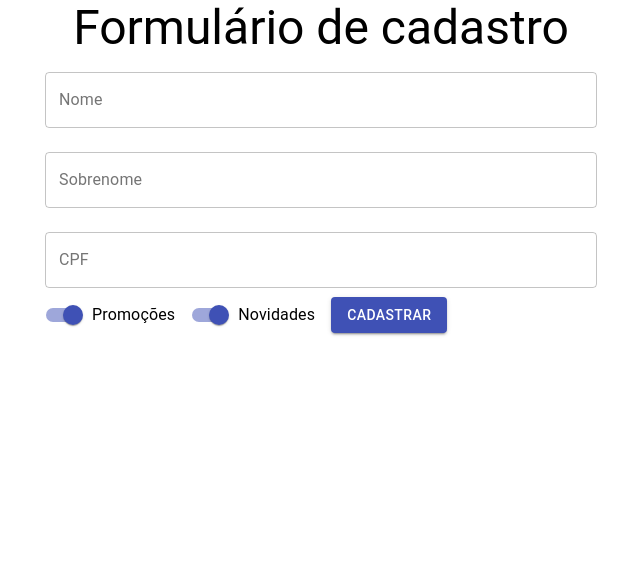
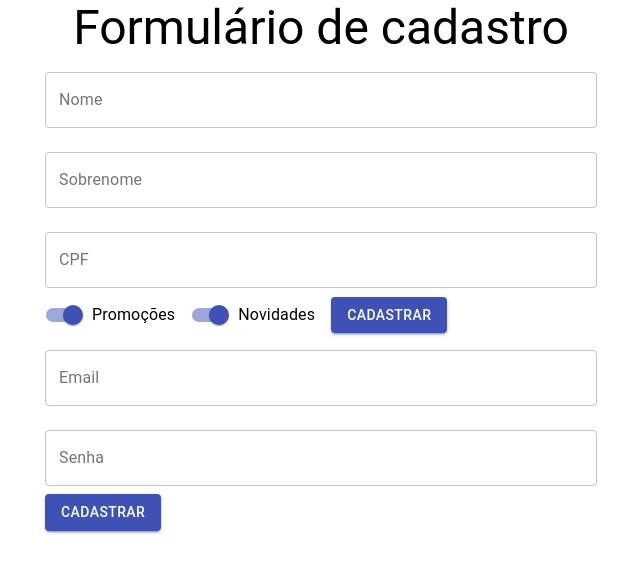
Before and after one commit to Louissilver/formcadastro_react, a React (Create React App) app: page / in a window 1280 px wide. Shown: the top 572 px of the page, without its empty margins (319-959 px from the left). Built offline with nearby package versions, Linux system fonts and the light colour scheme.

Commit message:
Inserindo mais campos

```diff
--- /dev/null
+++ b/src/components/FormularioCadastro/DadosPessoais.jsx
@@ -0,0 +1,109 @@
+import React, { useState } from "react";
+import { TextField, Button, Switch, FormControlLabel } from "@material-ui/core";
+
+// Criamos um function component
+// Trata-se de uma função que retorna um componente em jsx
+// Geralmente function components são stateless components
+function DadosPessoais({ onSubmit, validarCPF }) {
+  const [nome, setNome] = useState("");
+  const [sobrenome, setSobrenome] = useState("");
+  const [cpf, setCpf] = useState("");
+  const [promocoes, setPromocoes] = useState(true);
+  const [novidades, setNovidades] = useState(true);
+  const [erros, setErros] = useState({
+    cpf: {
+      valido: true,
+      texto: "",
+    },
+  });
+  return (
+    <form
+      onSubmit={(event) => {
+        event.preventDefault();
+        onSubmit({ nome, sobrenome, cpf, promocoes, novidades });
+      }}
+    >
+      <TextField
+        value={nome}
+        onChange={(event) => {
+          setNome(event.target.value);
+        }}
+        id="nome"
+        label="Nome" /* Gera um label para o campo */
+        variant="outlined" /* Muda a forma do input para uma com linhas ao redor */
+        placeholder="Ex: João"
+        fullWidth /* Permite o componente ocupar todo o espaço do elemento pai */
+        margin="normal" /* Gera uma margem normal e mantém o tamanho do componente
+                margin="dense" gera uma margem normal mas diminui o espaçamento do componente */
+      />
+
+      <TextField
+        value={sobrenome}
+        onChange={(event) => {
+          setSobrenome(event.target.value);
+        }}
+        id="sobrenome"
+        label="Sobrenome"
+        variant="outlined"
+        placeholder="Ex: Silva"
+        fullWidth
+        margin="normal"
+      />
+
+      <TextField
+        value={cpf}
+        onChange={(event) => {
+          setCpf(event.target.value);
+        }}
+        onBlur={(event) => {
+          const ehValido = validarCPF(event.target.value);
+          setErros({ cpf: ehValido });
+        }}
+        error={!erros.cpf.valido}
+        helperText={erros.cpf.texto}
+        id="cpf"
+        label="CPF"
+        variant="outlined"
+        placeholder="Ex: 11122233300"
+        fullWidth
+        margin="normal"
+      />
+
+      <FormControlLabel
+        label="Promoções"
+        control={
+          <Switch
+            checked={promocoes}
+            onChange={(event) => {
+              setPromocoes(event.target.checked);
+            }}
+            name="promocoes"
+            color="primary"
+          />
+        }
+      />
+
+      {/* FormControlLabel serve para aplicar label a certos elementos */
+      /* Switch é um tipo de checkbox estilizado */}
+      <FormControlLabel
+        label="Novidades"
+        control={
+          <Switch
+            checked={novidades}
+            onChange={(event) => {
+              setNovidades(event.target.checked);
+            }}
+            name="novidades"
+            color="primary"
+          />
+        }
+      />
+
+      <Button type="submit" variant="contained" color="primary">
+        Cadastrar
+      </Button>
+    </form>
+  );
+}
+
+export default DadosPessoais;
--- /dev/null
+++ b/src/components/FormularioCadastro/DadosUsuario.jsx
@@ -0,0 +1,33 @@
+import { Button, TextField } from "@material-ui/core";
+import React from "react";
+
+function DadosUsuario() {
+  return (
+    <form>
+      <TextField
+        id="email"
+        label="Email"
+        type="email"
+        variant="outlined"
+        placeholder="Ex: Silva"
+        fullWidth
+        margin="normal"
+      />
+      <TextField
+        id="senha"
+        label="Senha"
+        type="password"
+        variant="outlined"
+        placeholder="Ex: Silva"
+        fullWidth
+        margin="normal"
+      />
+      <Button type="submit" variant="contained" color="primary">
+        {" "}
+        Cadastrar{" "}
+      </Button>
+    </form>
+  );
+}
+
+export default DadosUsuario;
--- a/src/components/FormularioCadastro/FormularioCadastro.jsx
+++ b/src/components/FormularioCadastro/FormularioCadastro.jsx
@@ -1,109 +1,17 @@
-import React, { useState } from 'react';
-import { TextField, Button, Switch, FormControlLabel } from '@material-ui/core';
+import React, { useState } from "react";
+import DadosPessoais from "./DadosPessoais";
+import DadosUsuario from "./DadosUsuario";
 
 // Criamos um function component
 // Trata-se de uma função que retorna um componente em jsx
 // Geralmente function components são stateless components
 function FormularioCadastro({ onSubmit, validarCPF }) {
-    const [nome, setNome] = useState("");
-    const [sobrenome, setSobrenome] = useState("");
-    const [cpf, setCpf] = useState("");
-    const [promocoes, setPromocoes] = useState(true);
-    const [novidades, setNovidades] = useState(true);
-    const [erros, setErros] = useState({
-        cpf: {
-            valido: true,
-            texto: ""
-        }
-    });
-    return (
-        <form onSubmit={(event) => {
-            event.preventDefault();
-            onSubmit({ nome, sobrenome, cpf, promocoes, novidades });
-        }}>
-            <TextField
-                value={nome}
-                onChange={(event) => {
-                    setNome(event.target.value);
-                }}
-                id="nome"
-                label="Nome" /* Gera um label para o campo */
-                variant="outlined" /* Muda a forma do input para uma com linhas ao redor */
-                placeholder="Ex: João"
-                fullWidth /* Permite o componente ocupar todo o espaço do elemento pai */
-                margin="normal" /* Gera uma margem normal e mantém o tamanho do componente
-                margin="dense" gera uma margem normal mas diminui o espaçamento do componente */
-            />
-
-            <TextField
-                value={sobrenome}
-                onChange={(event) => {
-                    setSobrenome(event.target.value);
-                }}
-                id="sobrenome"
-                label="Sobrenome"
-                variant="outlined"
-                placeholder="Ex: Silva"
-                fullWidth
-                margin="normal"
-            />
-
-            <TextField
-                value={cpf}
-                onChange={(event) => {
-                    setCpf(event.target.value);
-                }}
-
-                onBlur={(event) => {
-                    const ehValido = validarCPF(event.target.value);
-                    setErros({ cpf: ehValido })
-                }}
-                error={!erros.cpf.valido}
-                helperText={erros.cpf.texto}
-                id="cpf"
-                label="CPF"
-                variant="outlined"
-                placeholder="Ex: 11122233300"
-                fullWidth
-                margin="normal"
-            />
-
-            <FormControlLabel
-                label="Promoções"
-                control={
-                    <Switch
-                        checked={promocoes}
-                        onChange={(event) => {
-                            setPromocoes(event.target.checked)
-                        }}
-                        name="promocoes"
-                        color="primary" />
-                }
-            />
-
-            {/* FormControlLabel serve para aplicar label a certos elementos */
-            /* Switch é um tipo de checkbox estilizado */}
-            <FormControlLabel
-                label="Novidades"
-                control={
-                    <Switch
-                        checked={novidades}
-                        onChange={(event) => {
-                            setNovidades(event.target.checked)
-                        }}
-                        name="novidades"
-                        color="primary" />
-                }
-            />
-
-            <Button
-                type="submit"
-                variant="contained"
-                color="primary">
-                Cadastrar
-            </Button>
-        </form>
-    )
+  return (
+    <>
+      <DadosPessoais onSubmit={onSubmit} validarCPF={validarCPF} />
+      <DadosUsuario />
+    </>
+  );
 }
 
 export default FormularioCadastro;
```
Also changed, not shown: src/App.js (+4 -4 lines), 1 other file (tests, documents, lock files or other folders).
